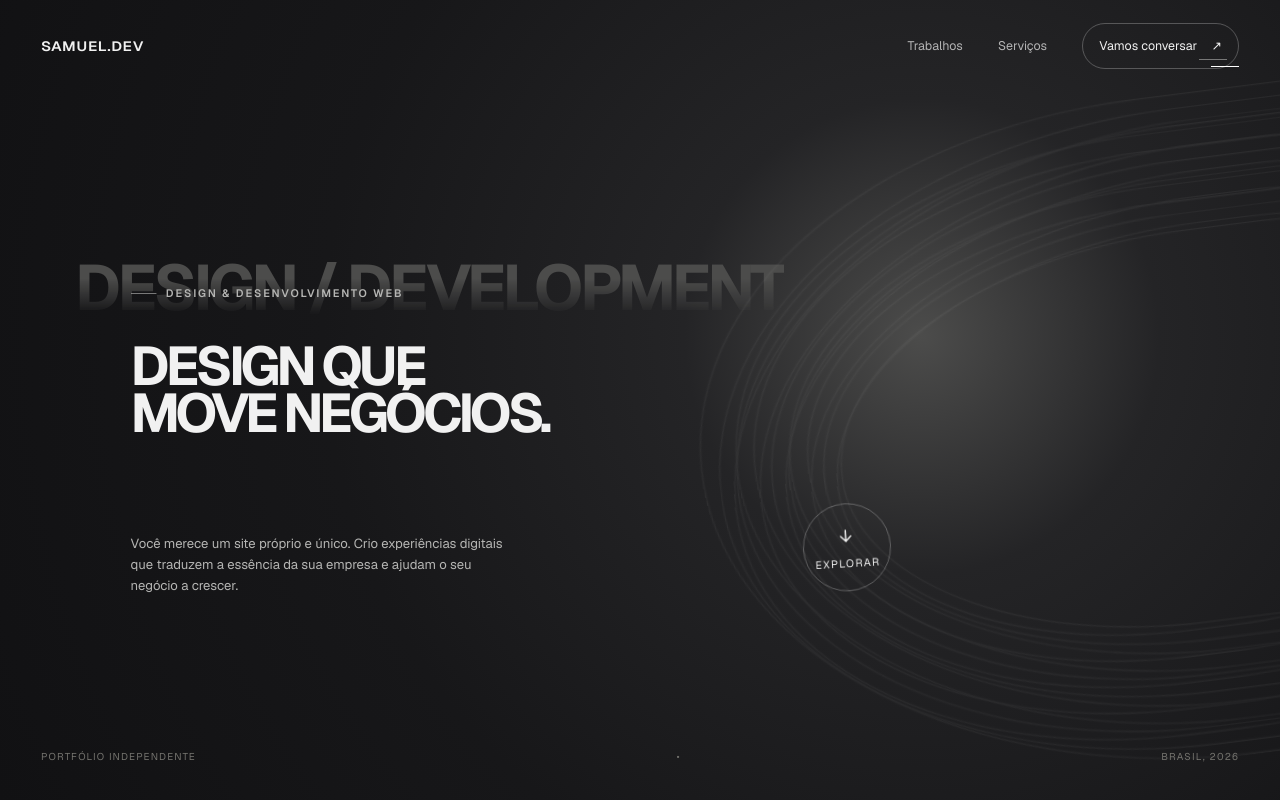
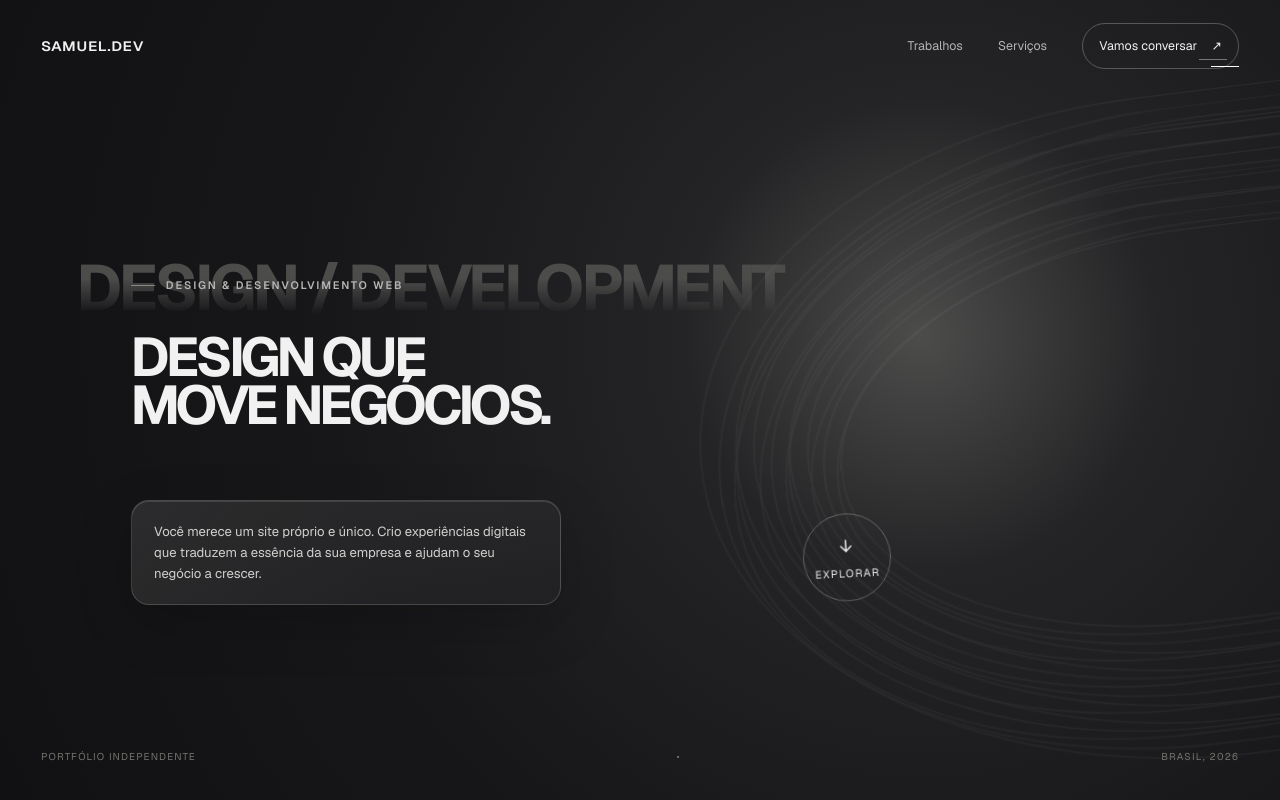
Before and after one commit to sasaferinha/samuel.dev, a Next.js app: page / in a window 1280 px wide. Shown: the top 800 px of the page. Built offline with nearby package versions, Linux system fonts and the light colour scheme.

Commit message:
Add glassmorphism text surfaces

```diff
--- a/app/globals.css
+++ b/app/globals.css
@@ -155,3 +155,38 @@ body,.services,.intro { background:#f1f1f1; color:#171719; }
 .service-list details[open] summary i { background:#b5b5b3; color:#171719; border-color:#b5b5b3; }
 .contact>a { background:#f1f1f1; color:#171719; }.contact>a:hover { box-shadow:0 16px 50px rgba(181,181,179,.22); }
 .brand-mark { background:#f1f1f1; color:#171719; }
+
+/* Glassmorphism text surfaces */
+.hero-bottom>p,
+.projects .section-heading,
+.process-content>h2,
+.contact>p:not(.eyebrow) {
+  position:relative;
+  border:1px solid rgba(241,241,241,.16);
+  background:linear-gradient(135deg,rgba(241,241,241,.11),rgba(181,181,179,.035));
+  box-shadow:0 18px 55px rgba(0,0,0,.18),inset 0 1px 0 rgba(255,255,255,.12);
+  -webkit-backdrop-filter:blur(18px) saturate(125%);
+  backdrop-filter:blur(18px) saturate(125%);
+}
+.hero-bottom>p { width:min(430px,100%); padding:1.25rem 1.4rem; border-radius:18px; color:#d0d0ce; }
+.projects .section-heading { padding:2rem; border-radius:24px; }
+.process-content>h2 {
+  width:fit-content;
+  padding:1.25rem 1.5rem;
+  border-color:rgba(255,255,255,.35);
+  border-radius:20px;
+  background:linear-gradient(135deg,rgba(255,255,255,.3),rgba(241,241,241,.1));
+  box-shadow:0 18px 55px rgba(23,23,25,.12),inset 0 1px 0 rgba(255,255,255,.45);
+}
+.contact>p:not(.eyebrow) { padding:.85rem 1.2rem; border-radius:100px; color:#c8c8c6; }
+.service-list details:hover,.service-list details[open] {
+  background:rgba(23,23,25,.88);
+  -webkit-backdrop-filter:blur(16px);
+  backdrop-filter:blur(16px);
+  box-shadow:0 18px 50px rgba(23,23,25,.14);
+}
+@media (max-width:800px) {
+  .projects .section-heading { padding:1.35rem; border-radius:18px; }
+  .process-content>h2 { padding:1rem; border-radius:16px; }
+  .contact>p:not(.eyebrow) { border-radius:18px; max-width:92%; }
+}
```
